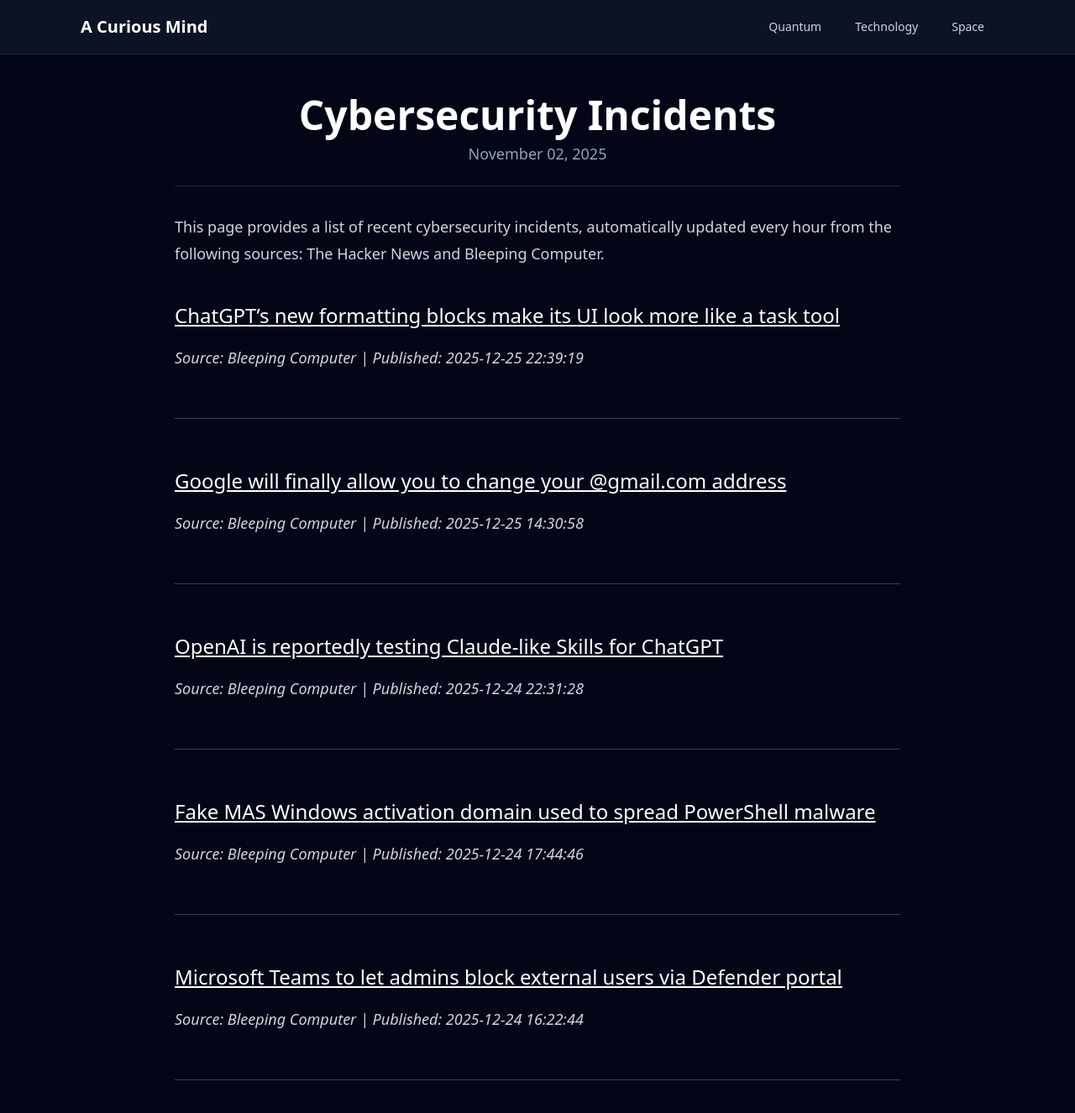
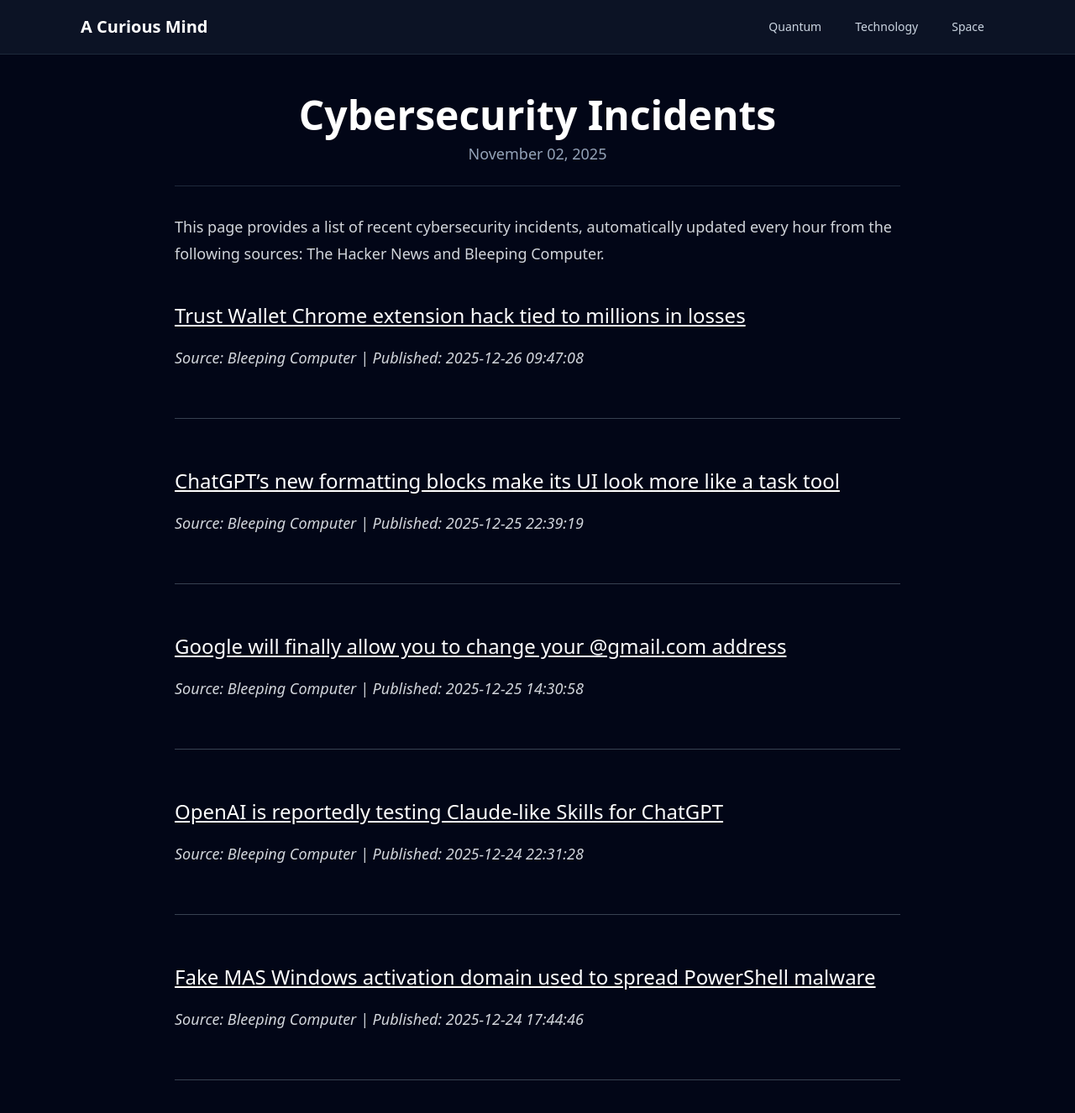
Before and after one commit to onehl7/onehl7.github.io, a Jekyll site: the page built from _posts/2025-11-02-cybersecurity-incidents.md, in a window 1280 px wide and 1400 px high. Shown: the top 1326 px of the window at 84% size. Built offline with Jekyll 4.4.1, drawn with Linux system fonts in a browser that asks for light colours; nearby versions of some CDN libraries.

Commit message:
Update news data

```diff
--- a/_data/news.json
+++ b/_data/news.json
@@ -1,4 +1,10 @@
 [
+  {
+    "source": "Bleeping Computer",
+    "title": "Trust Wallet Chrome extension hack tied to millions in losses",
+    "link": "https://www.bleepingcomputer.com/news/security/trust-wallet-chrome-extension-hack-tied-to-millions-in-losses/",
+    "published": "2025-12-26 09:47:08"
+  },
   {
     "source": "Bleeping Computer",
     "title": "ChatGPT\u2019s new formatting blocks make its UI look more like a task tool",
@@ -22,11 +28,5 @@
     "title": "Fake MAS Windows activation domain used to spread PowerShell malware",
     "link": "https://www.bleepingcomputer.com/news/security/fake-mas-windows-activation-domain-used-to-spread-powershell-malware/",
     "published": "2025-12-24 17:44:46"
-  },
-  {
-    "source": "Bleeping Computer",
-    "title": "Microsoft Teams to let admins block external users via Defender portal",
-    "link": "https://www.bleepingcomputer.com/news/microsoft/microsoft-teams-to-let-admins-block-external-users-via-defender-portal/",
-    "published": "2025-12-24 16:22:44"
   }
 ]
```
